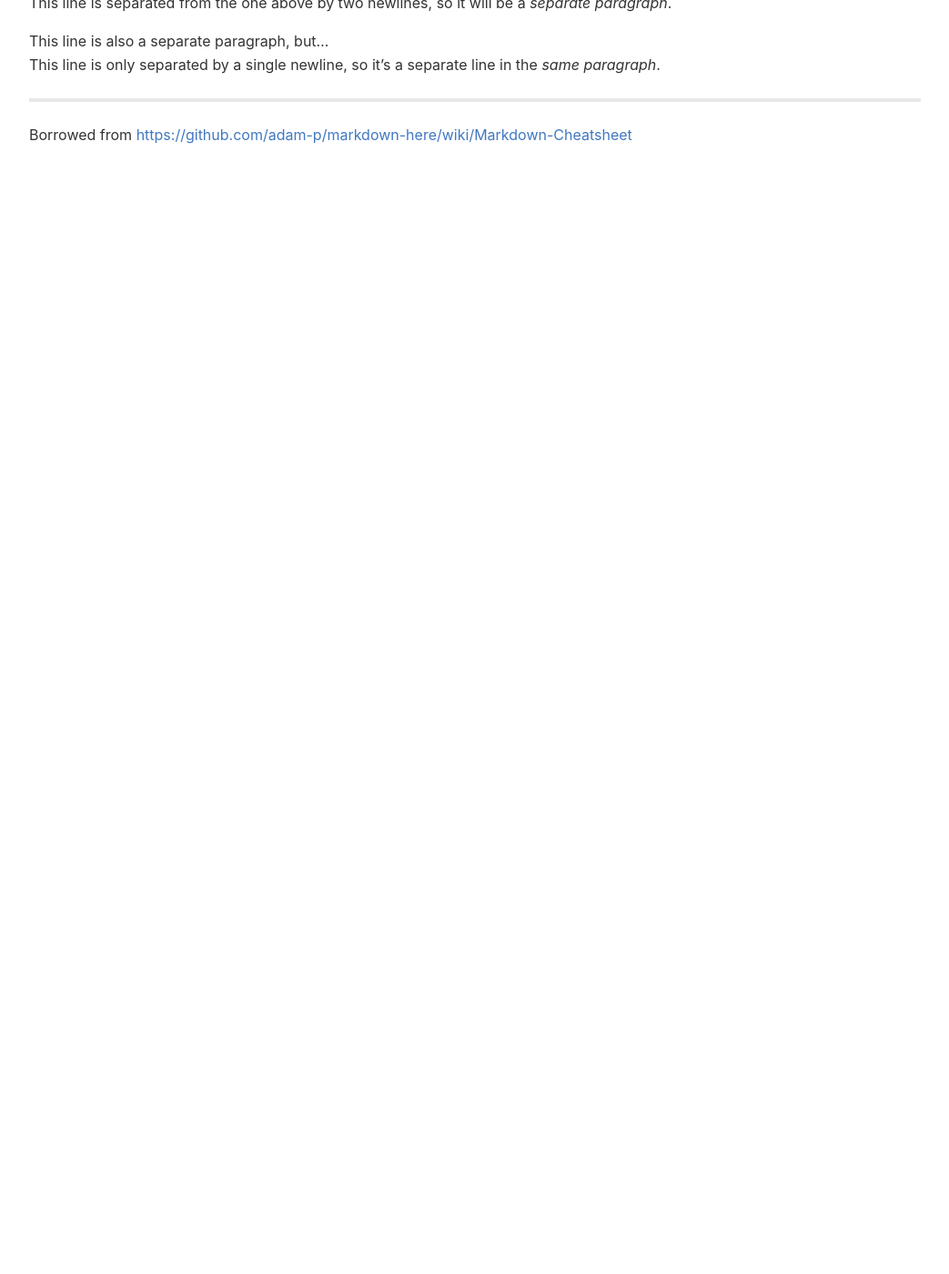
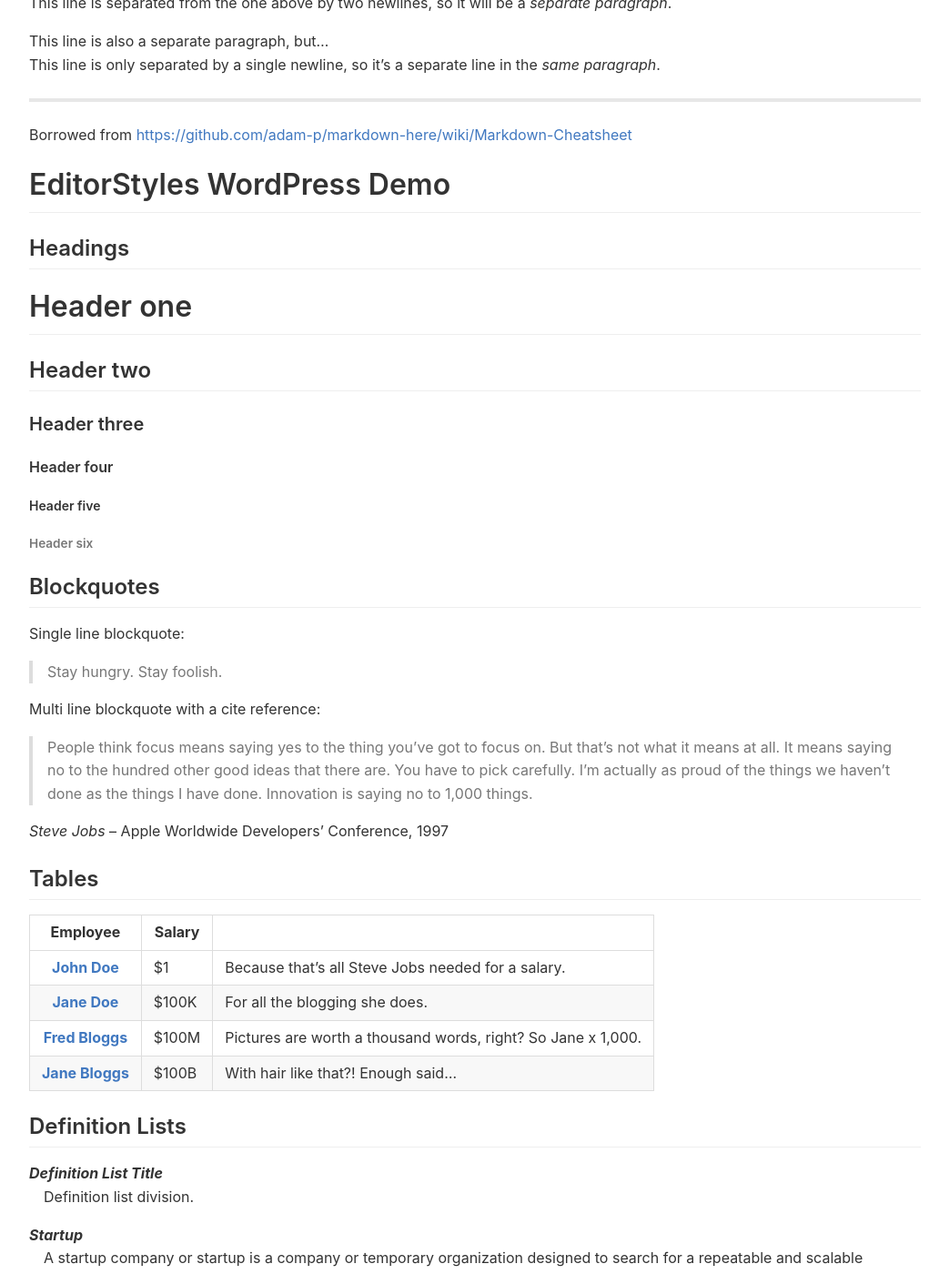
Before and after one commit to editorstyles/editorstyles.github.io, a Jekyll site: the page built from index.md, in a window 1280 px wide and 1400 px high, scrolled down 5206 px. Shown: the whole window at 91% size, without its empty margins (118-1161 px from the left). Built offline with Jekyll 4.4.1, drawn with Linux system fonts in a browser that asks for light colours; before the commit the page ends 5384 px from its top, so only the background shows below that; some of the changed text lies outside the part shown.

Commit message:
Add WordPress demo

```diff
--- /dev/null
+++ b/_includes/wordpress.html
@@ -0,0 +1,162 @@
+<h1>EditorStyles WordPress Demo</h1>
+
+<h2>Headings</h2>
+
+<h1>Header one</h1>
+<h2>Header two</h2>
+<h3>Header three</h3>
+<h4>Header four</h4>
+<h5>Header five</h5>
+<h6>Header six</h6>
+
+<h2>Blockquotes</h2>
+
+<p>Single line blockquote:</p>
+<blockquote><p>Stay hungry. Stay foolish.</p></blockquote>
+<p>Multi line blockquote with a cite reference:</p>
+<blockquote><p>People think focus means saying yes to the thing you’ve got to focus on. But that’s not what it means at all. It means saying no to the hundred other good ideas that there are. You have to pick carefully. I’m actually as proud of the things we haven’t done as the things I have done. Innovation is saying no to 1,000 things. </p></blockquote>
+<p><cite>Steve Jobs</cite> &ndash; Apple Worldwide Developers’ Conference, 1997</p>
+
+<h2>Tables</h2>
+
+<table>
+	<thead>
+		<tr>
+			<th>Employee</th>
+			<th>Salary</th>
+			<th></th>
+		</tr>
+	</thead>
+	<tbody>
+		<tr>
+			<th><a href="http://example.org/">John Doe</a></th>
+			<td>$1</td>
+			<td>Because that’s all Steve Jobs needed for a salary.</td>
+		</tr>
+		<tr>
+			<th><a href="http://example.org/">Jane Doe</a></th>
+			<td>$100K</td>
+			<td>For all the blogging she does.</td>
+		</tr>
+		<tr>
+			<th><a href="http://example.org/">Fred Bloggs</a></th>
+			<td>$100M</td>
+			<td>Pictures are worth a thousand words, right? So Jane x 1,000.</td>
+		</tr>
+		<tr>
+			<th><a href="http://example.org/">Jane Bloggs</a></th>
+			<td>$100B</td>
+			<td>With hair like that?! Enough said…</td>
+		</tr>
+	</tbody>
+</table>
+
+<h2>Definition Lists</h2>
+
+<dl>
+	<dt>Definition List Title</dt>
+	<dd>Definition list division.</dd>
+	<dt>Startup</dt>
+	<dd>A startup company or startup is a company or temporary organization designed to search for a repeatable and scalable business model.</dd>
+	<dt>#dowork</dt>
+	<dd>Coined by Rob Dyrdek and his personal body guard Christopher “Big Black” Boykins, “Do Work” works as a self motivator, to motivating your friends.</dd>
+	<dt>Do It Live</dt>
+	<dd>I’ll let Bill O’Reilly will <a href="https://www.youtube.com/watch?v=O_HyZ5aW76c" title="We'll Do It Live">explain</a> this one.</dd>
+</dl>
+
+<h2>Unordered Lists (Nested)</h2>
+
+<ul>
+	<li>List item one
+		<ul>
+			<li>List item one
+				<ul>
+					<li>List item one</li>
+					<li>List item two</li>
+					<li>List item three</li>
+					<li>List item four</li>
+				</ul>
+			</li>
+			<li>List item two</li>
+			<li>List item three</li>
+			<li>List item four</li>
+		</ul>
+	</li>
+	<li>List item two</li>
+	<li>List item three</li>
+	<li>List item four</li>
+</ul>
+
+<h2>Ordered List (Nested)</h2>
+
+<ol>
+	<li>List item one
+		<ol>
+			<li>List item one
+				<ol>
+					<li>List item one</li>
+					<li>List item two</li>
+					<li>List item three</li>
+					<li>List item four</li>
+				</ol>
+			</li>
+			<li>List item two</li>
+			<li>List item three</li>
+			<li>List item four</li>
+		</ol>
+	</li>
+	<li>List item two</li>
+	<li>List item three</li>
+	<li>List item four</li>
+</ol>
+
+<h2>HTML Tags</h2>
+
+<p>These supported tags come from the WordPress.com code <a href="http://en.support.wordpress.com/code/" title="Code">FAQ</a>.</p>
+<p><strong>Address Tag</strong></p>
+<address>1 Infinite Loop<br>
+Cupertino, CA 95014<br>
+United States</address>
+<p><strong>Anchor Tag (aka. Link)</strong></p>
+<p>This is an example of a <a href="http://apple.com" title="Apple">link</a>.</p>
+<p><strong>Abbreviation Tag</strong></p>
+<p>The abbreviation <abbr title="Seriously">srsly</abbr> stands for “seriously”.</p>
+<p><strong>Acronym Tag (<em>deprecated in HTML5</em>)</strong></p>
+<p>The acronym <acronym title="For The Win">ftw</acronym> stands for “for the win”.</p>
+<p><strong>Big Tag (<em>deprecated in HTML5</em>)</strong></p>
+<p>These tests are a <big>big</big> deal, but this tag is no longer supported in HTML5.</p>
+<p><strong>Cite Tag</strong></p>
+<p>“Code is poetry.” &mdash;<cite>Automattic</cite></p>
+<p><strong>Code Tag</strong></p>
+<p>You will learn later on in these tests that <code>word-wrap: break-word;</code> will be your best friend.</p>
+<p><strong>Delete Tag</strong></p>
+<p>This tag will let you <del>strikeout text</del>, but this tag is no longer supported in HTML5 (use the <code>&lt;strike&gt;</code> instead).</p>
+<p><strong>Emphasize Tag</strong></p>
+<p>The emphasize tag should <em>italicize</em> text.</p>
+<p><strong>Insert Tag</strong></p>
+<p>This tag should denote <ins>inserted</ins> text.</p>
+<p><strong>Keyboard Tag</strong></p>
+<p>This scarcely known tag emulates <kbd>keyboard text</kbd>, which is usually styled like the <code>&lt;code&gt;</code> tag.</p>
+<p><strong>Preformatted Tag</strong></p>
+<p>This tag styles large blocks of code.</p>
+<pre>.post-title {
+  margin: 0 0 5px;
+  font-weight: bold;
+  font-size: 38px;
+  line-height: 1.2;
+  and here's a line of some really, really, really, really long text, just to see how the PRE tag handles it and to find out how it overflows;
+}</pre>
+<p><strong>Quote Tag</strong></p>
+<p><q>Developers, developers, developers…</q> &ndash;Steve Ballmer</p>
+<p><strong>Strike Tag (<em>deprecated in HTML5</em>)</strong></p>
+<p>This tag shows <span style="text-decoration:line-through;">strike-through text</span></p>
+<p><strong>Strong Tag</strong></p>
+<p>This tag shows <strong>bold<strong> text.</strong></strong></p>
+<p><strong>Subscript Tag</strong></p>
+<p>Getting our science styling on with H<sub>2</sub>O, which should push the “2” down.</p>
+<p><strong>Superscript Tag</strong></p>
+<p>Still sticking with science and Isaac Newton’s E = MC<sup>2</sup>, which should lift the 2 up.</p>
+<p><strong>Teletype Tag (<em>deprecated in HTML5</em>)</strong></p>
+<p>This rarely used tag emulates <tt>teletype text</tt>, which is usually styled like the <code>&lt;code&gt;</code> tag.</p>
+<p><strong>Variable Tag</strong></p>
+<p>This allows you to denote <var>variables</var>.</p>
--- a/index.md
+++ b/index.md
@@ -2,7 +2,7 @@
 layout: default
 ---
 
-# ContentStyles Demo
+# EditorStyles Markdown Demo
 
 ## Headers
 
@@ -213,3 +213,5 @@ This line is only separated by a single newline, so it's a separate line in the
 ---
 
 Borrowed from [https://github.com/adam-p/markdown-here/wiki/Markdown-Cheatsheet](https://github.com/adam-p/markdown-here/wiki/Markdown-Cheatsheet)
+
+{% include wordpress.html %}
```
